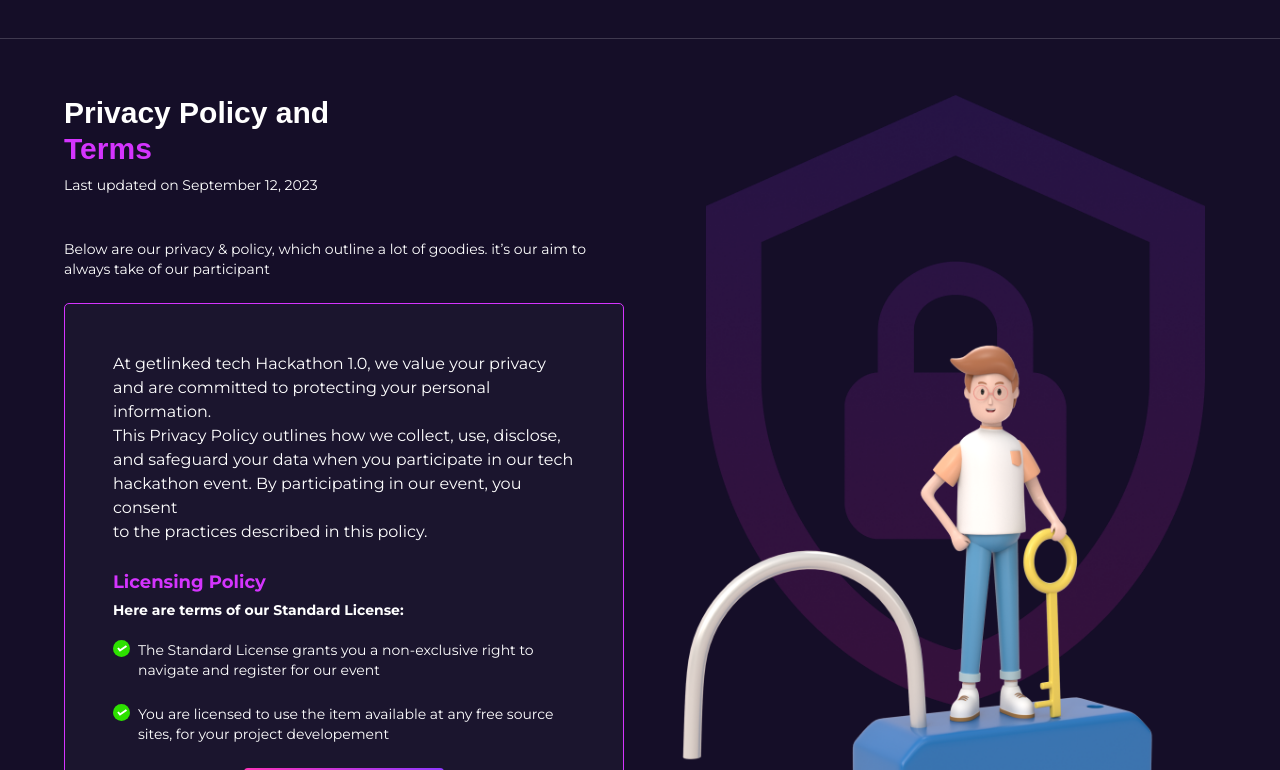
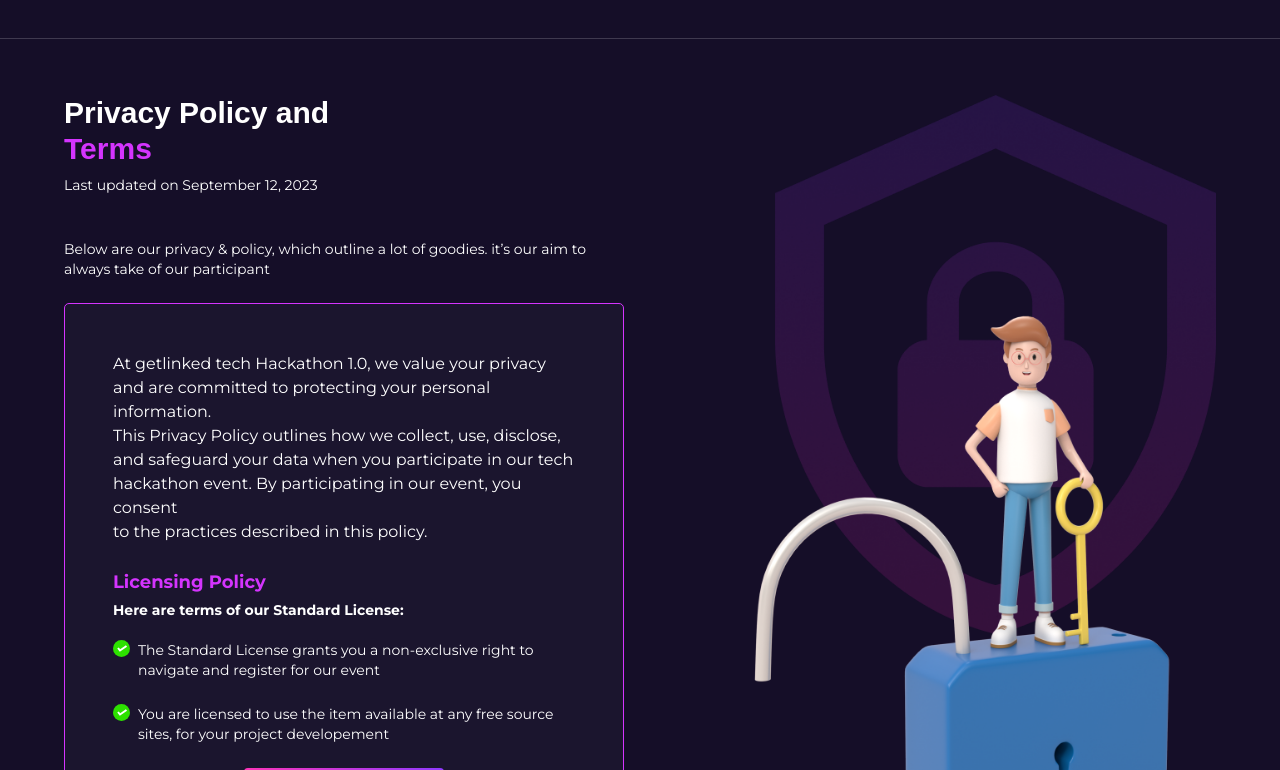
Before and after one commit to gift56/getlinked-ui-challengn, a Next.js app: page / in a window 1280 px wide. Shown: the part 5890-6660 px from the top of the page. Built offline with nearby package versions, Linux system fonts and the light colour scheme; a web font is replaced by a local one.

Commit message:
moving to the next

```diff
--- a/components/LandingpageContent/Privacy.tsx
+++ b/components/LandingpageContent/Privacy.tsx
@@ -90,7 +90,7 @@
               </div>
             </div>
           </div>
-          <div className="w-full">
+          <div className="w-full flex items-start justify-end">
             <motion.img
               initial={{ opacity: 0, scale: 0.5 }}
               whileInView={{ opacity: 1, scale: 1 }}
@@ -98,7 +98,7 @@
               viewport={{ once: true }}
               src="/img/privacyImg.png"
               alt="sponsors"
-              className="w-full tab:w-[549px] object-contain"
+              className="w-full tab:w-[485px]"
             />
           </div>
         </div>
```
